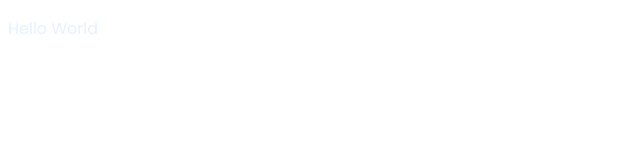
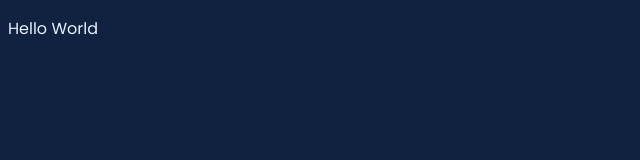
Before and after one commit to Harshpatel249/portfolio, a Gatsby site: page / in a window 1280 px wide. Shown: the whole page, without its empty margins (0-640 px from the left). Built offline with nearby package versions, Linux system fonts and the light colour scheme; Gatsby itself is replaced by a stand-in of ours.

Commit message:
added background color

```diff
--- a/src/styles/color.css
+++ b/src/styles/color.css
@@ -4,6 +4,10 @@
 
 .navy-900-bg{
     background-color: #0A192F;
+}
+
+body {
+    background-color: #112240;
 }
 
 .navy-600{
```
Also changed, not shown: src/components/app-bar.js (added), 1 other file.
